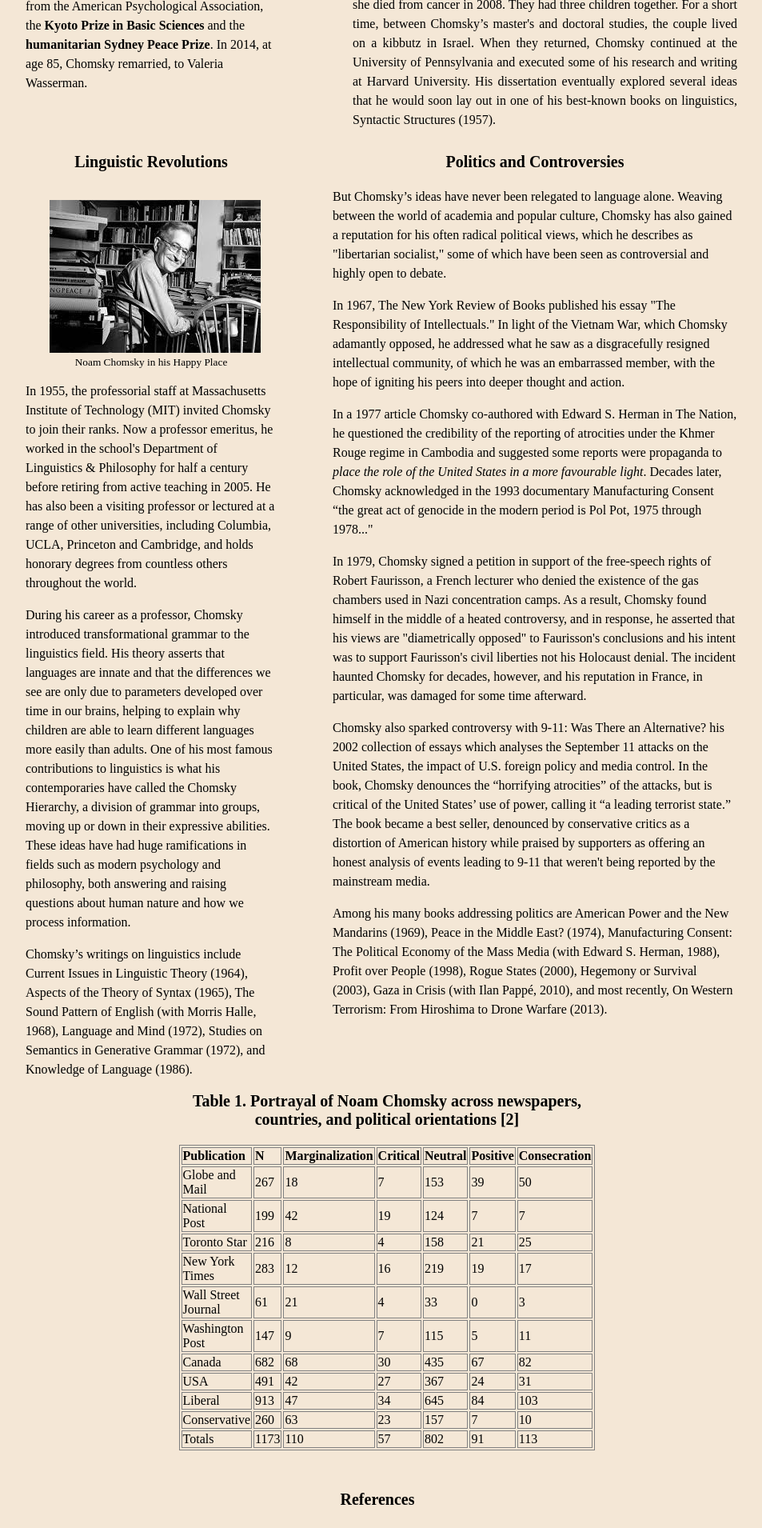
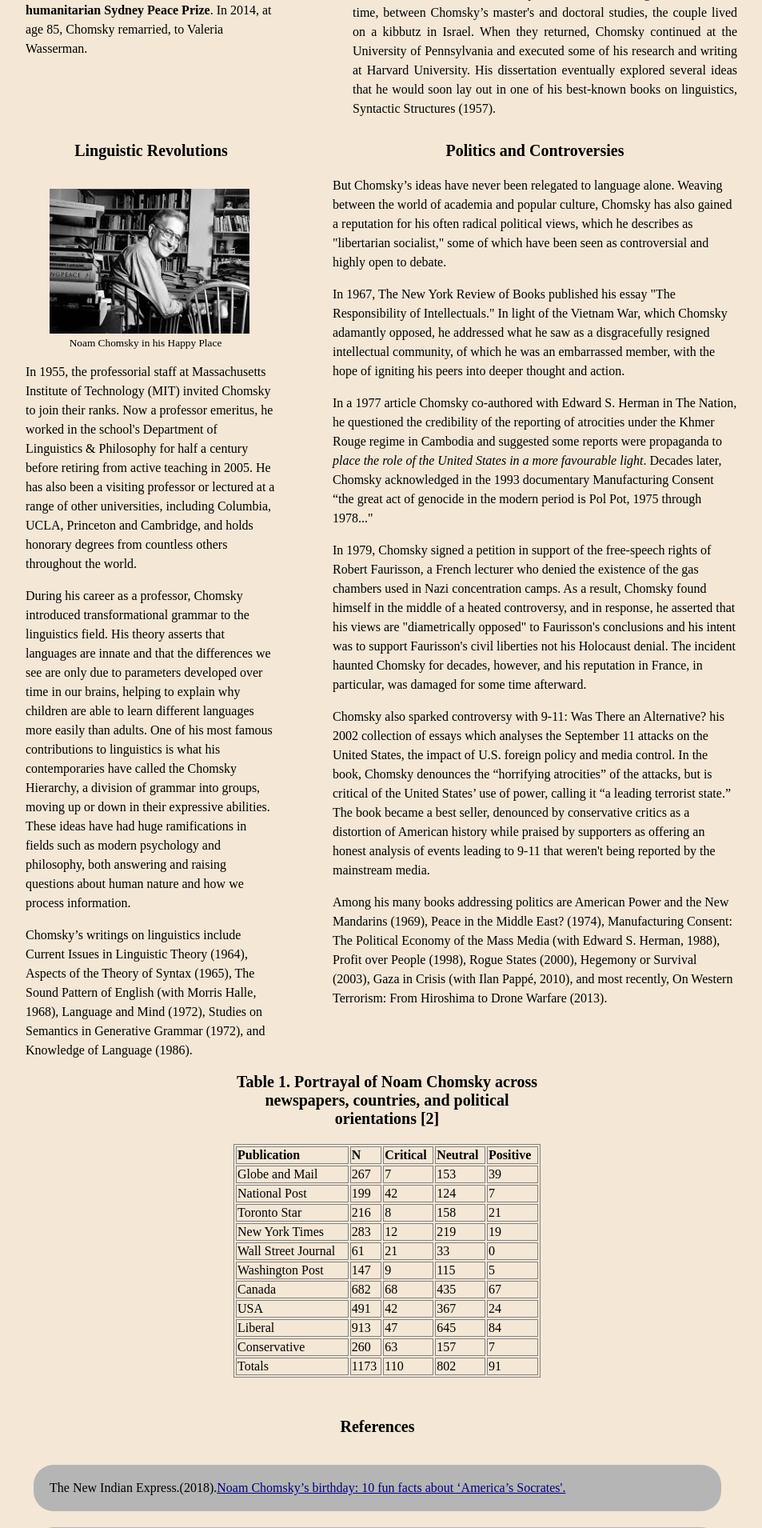
Before and after one commit to drusilla23/CSC170, a PHP site: page / in a window 1280 px wide. Shown: the part 1680-3590 px from the top of the page at 80% size, without its empty margins (193-1146 px from the left). Run offline with PHP 8.4, Linux system fonts and the light colour scheme; data that the repository does not hold is empty; some libraries are stand-ins or nearby versions.

Commit message:
last upload logging out

```diff
--- a/project3/css/navigation.css
+++ b/project3/css/navigation.css
@@ -1,6 +1,6 @@
 .menu ul {
 	list-style-type: none;
-	margin-top: 160px;
+	margin-top: 194px;
 	/*padding-left: 50px;*/
 	/*margin-right: 40px;
 	margin-bottom: 30px;*/
@@ -34,6 +34,17 @@
 	background-color: #d3d3d3;
 }
 
-/*@media (max-width: 400px) {
-	.menu ul, .menu li{ display: block; }
+@media (max-width: 600px) {
+	.menu ul, .menu li {
+		display: block;
+		justify-content: center;
+	}
 }
+
+@media (max-width: 600px) {
+	.menu ul {
+		margin-top: 340px;
+		padding-right: 30px;
+		justify-content: center;
+	}
+}
--- a/project3/css/styles.css
+++ b/project3/css/styles.css
@@ -8,8 +8,8 @@
 	text-align: center;
 	color: #964B00;
 	font-size: 45px;
-	padding-top: 0;
-	padding-left: 20px;
+	/*padding-top: 0;
+	padding-left: 20px;*/
 	padding-bottom: 20px;
 	width: 100%;
 	position: absolute;
@@ -31,12 +31,13 @@
 	justify-content: center;
 	text-align: center;
 	margin-top: 20px;
+	padding: 0;
 	width: 100%;
 	position: absolute;
 	  left: 0;
 	  bottom: -1;
 	  right: 0;
-	  z-index: -1;
+	  z-index: 1;
 }
 
 /*main styles*/
@@ -60,6 +61,12 @@
 	text-align: center;
 	font-style: italic;
 	/*margin-bottom: 28px;*/
+}
+
+.footer-div {
+	font-size: smaller;
+	font-style: italic;
+	padding-bottom: 15px;
 }
 
 .margin {
@@ -94,8 +101,8 @@
 
 }
 
-table {
-		margin-bottom: 20px; }
+table { margin-bottom: 20px; }
+
 p {
 	padding-left: 10px;
 	padding-right: 10px;
@@ -203,3 +210,62 @@
 }
 
 a:hover{color: #800080;}
+
+@media (max-width: 700px) {
+	.container {
+		display: block;
+		padding-left:0; }
+}
+
+@media (max-width: 600px) {
+     figure {
+          float: none;
+          margin-left: initial;
+     }
+}
+
+/*/*portrait view*/
+/*@media (max-width: 300px) {
+	.lead2 {
+		display: block;
+		width: 100%;
+		max-width: 300px;
+		margin-left: 0;
+		padding-left: 10px;
+	}
+*/
+
+/*landscape view*/
+@media (max-width: 700px) {
+	.lead2{
+		display: block;
+		margin-left: 30px;
+		width: 80%;
+	}
+
+/*@media (max-width: 600px) {
+	section.lead2 {
+		display: block;
+		width: 100%;
+		max-width: 300px;
+		margin-left: 0;
+		padding-left: 10px;
+	}
+
+*/
+}
+
+@media (max-width: 600px) {
+	.h1div {
+		padding-top: 30px;
+		font-weight: bold;
+		color: #800020;
+	}
+
+}
+
+.flexible {
+    width: 100%;
+    max-width: 250px;
+    max-height: 200px;
+}
--- a/project3/inc/html-top.php
+++ b/project3/inc/html-top.php
@@ -7,10 +7,12 @@
         <a href="index.php">
         <h1>Brain Bubble</h1>
         </a>
-        <div class="h1div">Meet the world's greatest minds</div>
+        <div class="h1div">Meet some of the world's greatest minds</div>
     </header>
+    <meta name="viewport" content="width=device-width, initial-scale=1.0">
     <link rel="stylesheet" type="text/css" href="css/styles.css">
     <link rel="stylesheet" type="text/css" href="css/navigation.css">
+    <link rel="stylesheet" href="css2/home.css">
     <link rel="stylesheet" href="sss/sss.css">
     <link rel="stylesheet" href="http://code.jquery.com/ui/1.11.4/themes/smoothness/jquery-ui.css">
     <!-- Global site tag (gtag.js) - Google Analytics -->
--- a/project3/index.php
+++ b/project3/index.php
@@ -2,7 +2,9 @@
 
 <body>
 
+    <div>
     <?php include "inc/nav.php";?>
+    </div>
 
 <main>
 
@@ -19,7 +21,7 @@
             <h3>Who is Noam Chomsky?</h3>
 
             <figure>
-                <img style="float:left"class="moveimage" src="images/noamrally.jpg" alt="Chomsky speaking at Resistance Rally">
+                <img class="flexible" src="images/noamrally.jpg" alt="Chomsky speaking at Resistance Rally">
                 <figcaption>Chomsky speaking at Resistance Rally 1967</figcaption>
             </figure>
 
@@ -67,7 +69,7 @@
 
                 <figure>
                     <!-- width="200px" height="210px" -->
-                    <img src="images/noamdebate.jpg" alt="Noam Chomsky in 1976">
+                    <img class="flexible" src="images/noamdebate.jpg" alt="Noam Chomsky in 1976">
                     <figcaption>Noam Chomsky in 1976</figcaption>
                 </figure>
 
@@ -84,7 +86,7 @@
 
             <figure class="image-left">
             <!--  width="264" height="191" -->
-            <img src="images/noambooks.jpg" alt="Noam Chomsky in his Happy Place">
+            <img class="flexible" src="images/noambooks.jpg" alt="Noam Chomsky in his Happy Place">
             <figcaption>Noam Chomsky in his Happy Place</figcaption>
             </figure>
 
@@ -122,30 +124,24 @@
                 <tr>
                     <th>Publication</th>
                     <th>N</th>
-                    <th>Marginalization</th>
                     <th>Critical</th>
                     <th>Neutral</th>
                     <th>Positive</th>
-                    <th>Consecration</th>
                 </tr>
 
                 <tr>
                     <td>Globe and Mail</td>
                     <td>267</td>
-                    <td>18</td>
                     <td>7</td>
                     <td>153</td>
                     <td>39</td>
-                    <td>50</td>
                 </tr>
 
                 <tr>
                     <td>National Post</td>
                     <td>199</td>
                     <td>42</td>
-                    <td>19</td>
                     <td>124</td>
-                    <td>7</td>
                     <td>7</td>
                 </tr>
 
@@ -153,90 +149,72 @@
                     <td>Toronto Star</td>
                     <td>216</td>
                     <td>8</td>
-                    <td>4</td>
                     <td>158</td>
                     <td>21</td>
-                    <td>25</td>
                 </tr>
 
                 <tr>
                     <td>New York Times</td>
                     <td>283</td>
                     <td>12</td>
-                    <td>16</td>
                     <td>219</td>
                     <td>19</td>
-                    <td>17</td>
                 </tr>
 
                 <tr>
                     <td>Wall Street Journal</td>
                     <td>61</td>
                     <td>21</td>
-                    <td>4</td>
                     <td>33</td>
                     <td>0</td>
-                    <td>3</td>
                 </tr>
 
                 <tr>
                     <td>Washington Post</td>
                     <td>147</td>
                     <td>9</td>
-                    <td>7</td>
                     <td>115</td>
                     <td>5</td>
-                    <td>11</td>
                 </tr>
 
                 <tr>
                     <td>Canada</td>
                     <td>682</td>
                     <td>68</td>
-                    <td>30</td>
                     <td>435</td>
                     <td>67</td>
-                    <td>82</td>
                 </tr>
 
                 <tr>
                     <td>USA</td>
                     <td>491</td>
                     <td>42</td>
-                    <td>27</td>
                     <td>367</td>
                     <td>24</td>
-                    <td>31</td>
                 </tr>
 
                 <tr>
                     <td>Liberal</td>
                     <td>913</td>
                     <td>47</td>
-                    <td>34</td>
                     <td>645</td>
                     <td>84</td>
-                    <td>103</td>
                 </tr>
 
                 <tr>
                     <td>Conservative</td>
                     <td>260</td>
                     <td>63</td>
-                    <td>23</td>
                     <td>157</td>
                     <td>7</td>
-                    <td>10</td>
                 </tr>
 
                 <tr>
                     <td>Totals</td>
                     <td>1173</td>
                     <td>110</td>
-                    <td>57</td>
                     <td>802</td>
                     <td>91</td>
-                    <td>113</td>
                 </tr>
 
             </table>
@@ -259,11 +237,17 @@
 
     </div>
 
-    <?php include "inc/html-footer.php"; ?>
+    <footer class="footer">
+        <p>This <a style="text-decoration: underline;" href="chomsky.php">webpage</a> designed by Drusilla Talawa.</p>
+        <div class="footer-div">CSC 170 Webpage Design and Development</div>
+    </footer>
 
- <!--    <?php include "inc/scripts.php";?>
+</body>
+</html>
 
-    <script src="sss/sss.js"></script>
+ <?php include "inc/scripts.php";?>
+
+    <!-- <script src="sss/sss.js"></script>
 
     <script>
     $('.slider').sss();
@@ -273,6 +257,4 @@
 
     <script>
     $( "#accordion" ).accordion();
-    </script>
- -->
-<!-- </body> -->
+    </script> -->
--- a/project3/peterson.php
+++ b/project3/peterson.php
@@ -146,7 +146,7 @@
         </section>
 
 
-        <footer class="box-layout">
+        <section class="box-layout">
 
             <h3>Citations </h3>
 
@@ -155,7 +155,7 @@
                 <li><a target="_blank" href="https://en.wikipedia.org/wiki/Jordan_Peterson">Wikipedia: Biography</a></li>
             </ul>
 
-        </footer>
+        </section>
 
     </div>
 
```
Also changed, not shown: project3/chomsky.php (+67 -45 lines).
